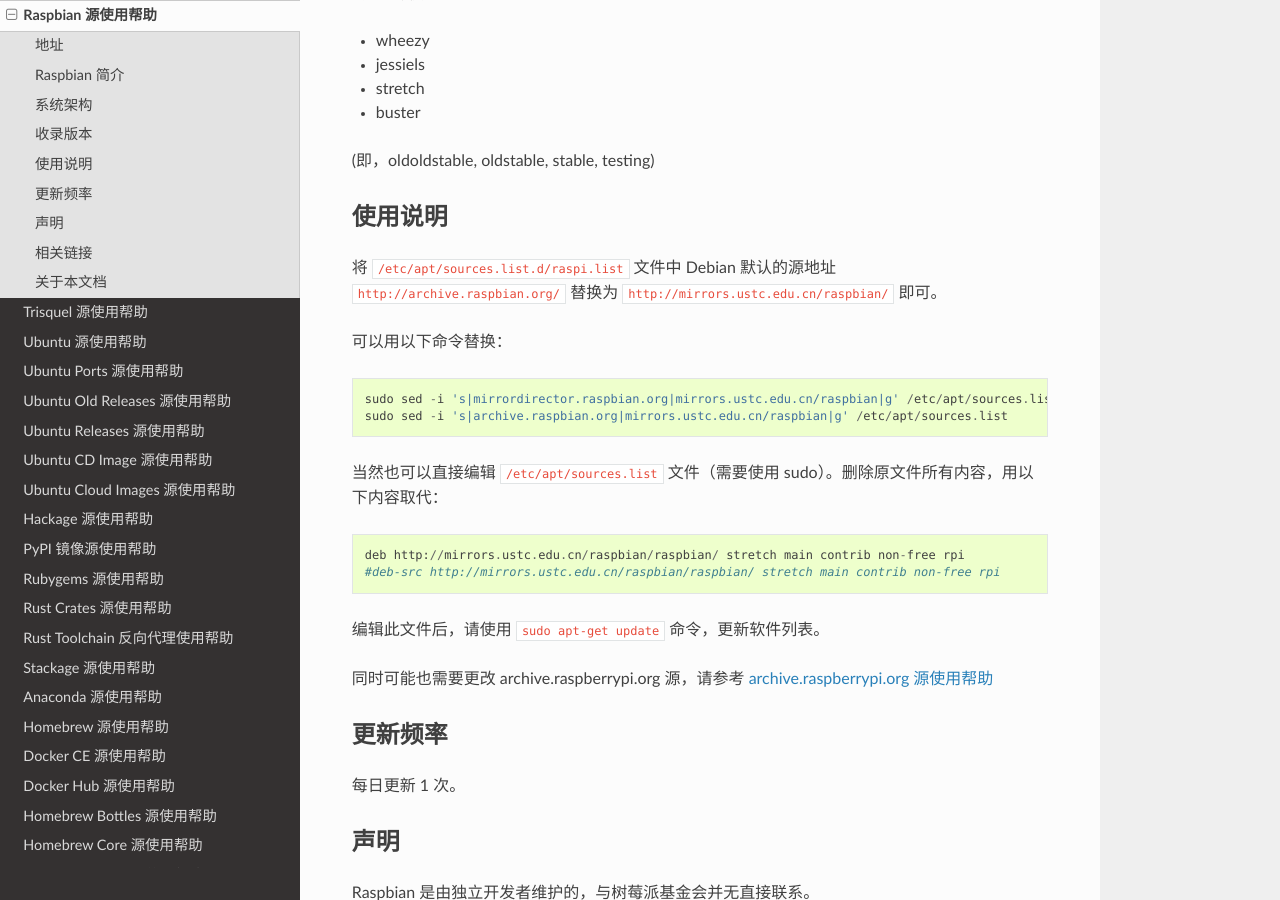
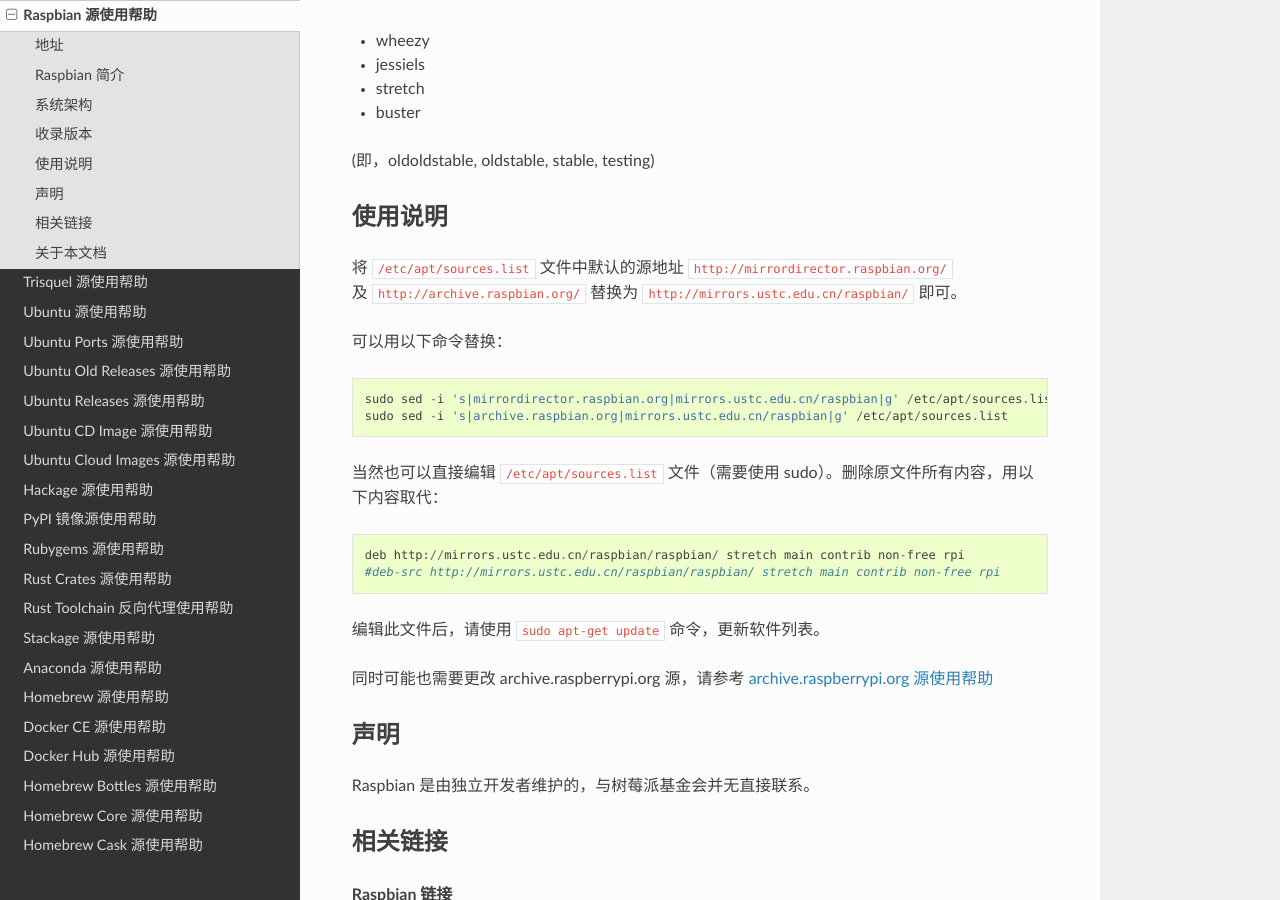
Before and after one commit to ustclug/mirrorhelp, a Sphinx documentation site: the page built from source/raspbian.rst, in a window 1280 px wide and 900 px high, scrolled down 915 px. Built offline with Sphinx 7.4.7 and the Read the Docs theme 2.0.0, drawn with Linux system fonts in a browser that asks for light colours; pages that are not in the unit, such as notebooks, are missing from menus.

Commit message:
Update raspbian.rst

```diff
--- a/source/raspbian.rst
+++ b/source/raspbian.rst
@@ -41,7 +41,7 @@
 使用说明
 ============
 
-将 :file:`/etc/apt/sources.list.d/raspi.list` 文件中 Debian 默认的源地址 ``http://archive.raspbian.org/``
+将 :file:`/etc/apt/sources.list` 文件中默认的源地址 ``http://mirrordirector.raspbian.org/`` 及 ``http://archive.raspbian.org/``
 替换为 ``http://mirrors.ustc.edu.cn/raspbian/`` 即可。
 
 可以用以下命令替换：
@@ -61,11 +61,6 @@
 编辑此文件后，请使用 ``sudo apt-get update`` 命令，更新软件列表。
 
 同时可能也需要更改 archive.raspberrypi.org 源，请参考 :doc:`archive.raspberrypi.org`
-
-更新频率
-=============
-
-每日更新 1 次。
 
 声明
 ==========
```
